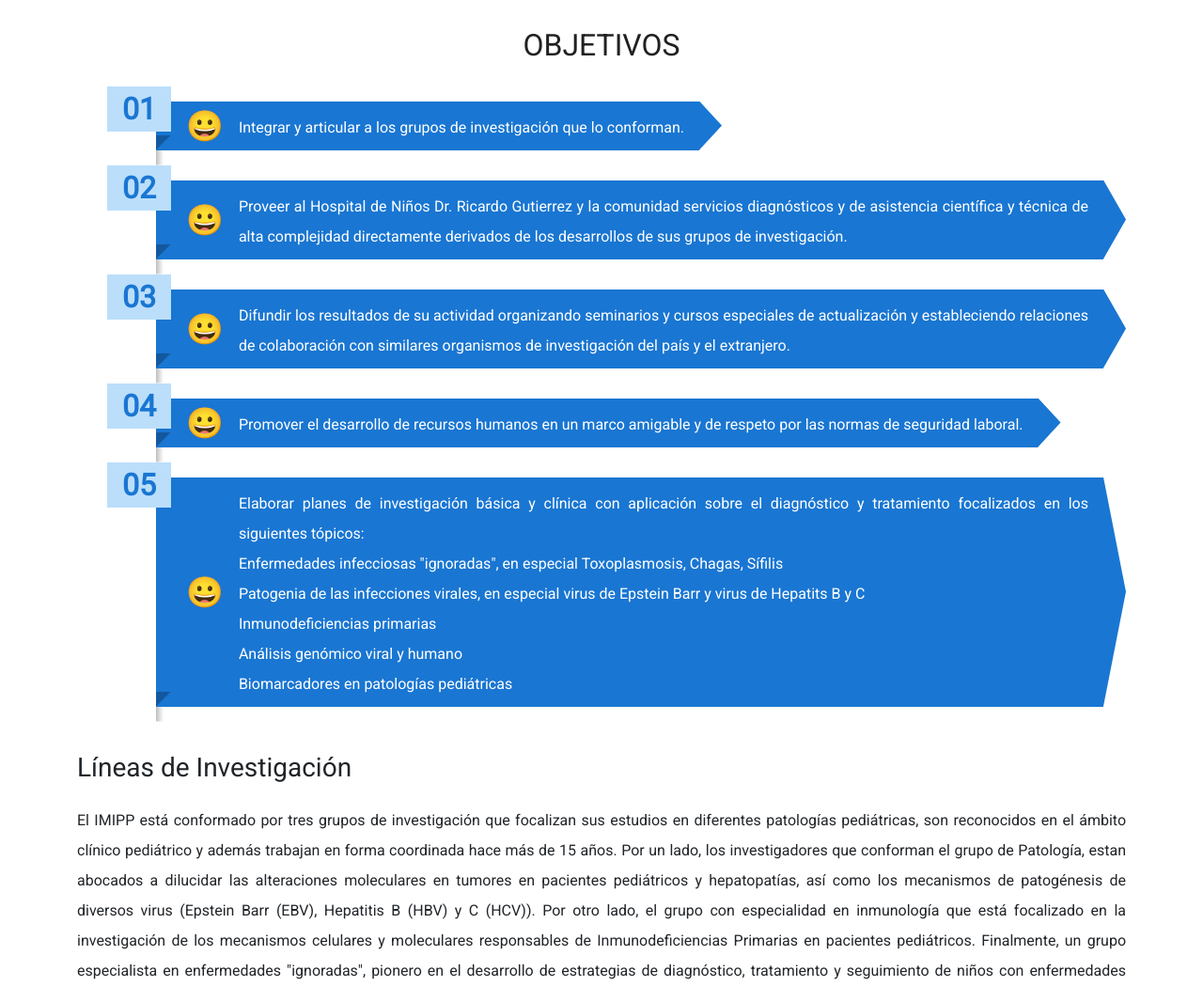
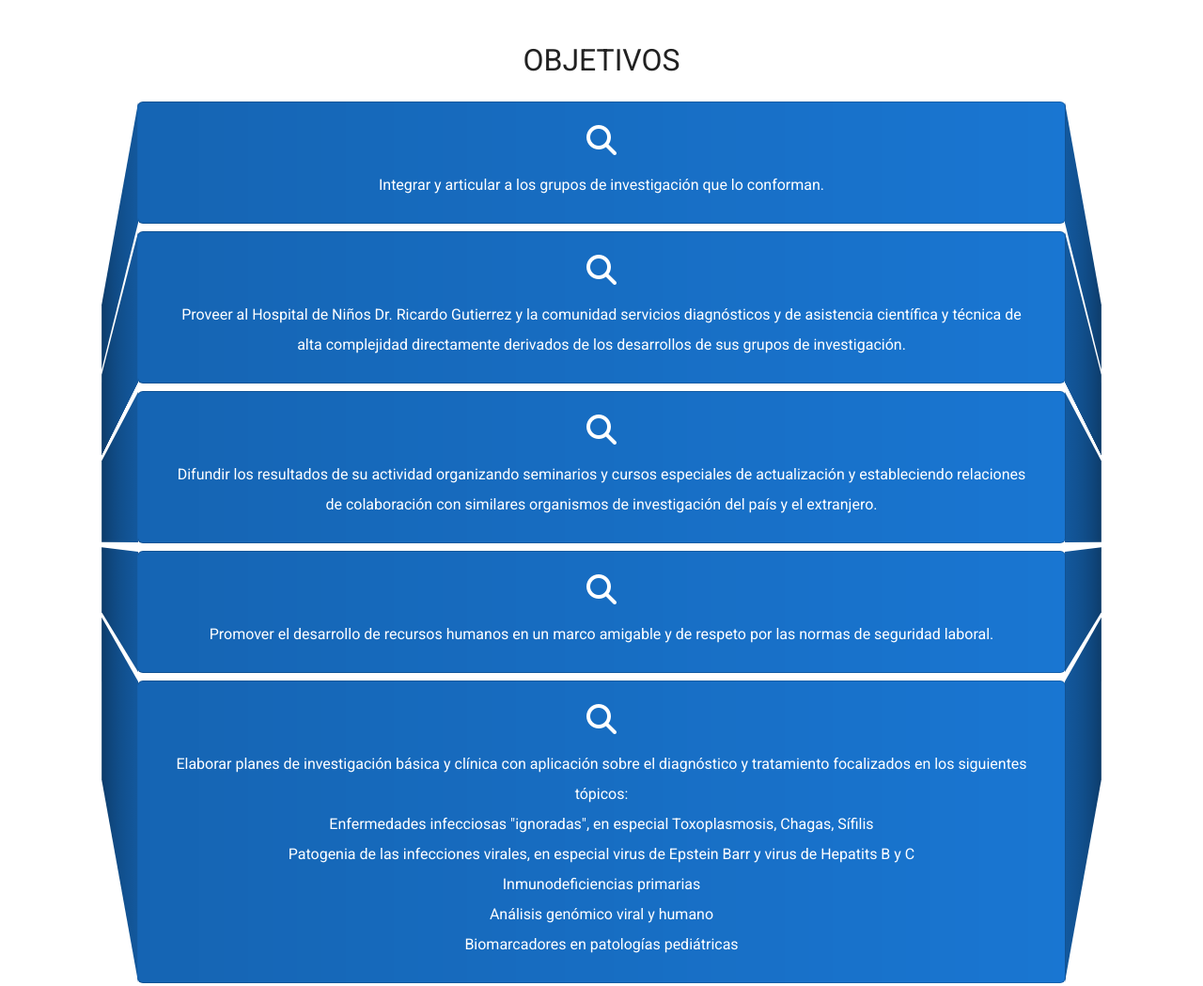
Before and after one commit to JuanPaladea/ProyectoIMIPP, a plain HTML site: page index.html in a window 1280 px wide. Shown: the part 1682-2731 px from the top of the page at 94% size. Drawn offline with nearby package versions, Linux system fonts and the light colour scheme.

Commit message:
objetivos

```diff
--- a/index.html
+++ b/index.html
@@ -78,7 +78,7 @@
         </section>
         <section class="el-imipp my-3 container">
             <div class="row">
-                <div class="col-12 col-lg-6 el-imipp-texto">
+                <div class="col-12 col-lg-6 el-imipp-texto pb-3">
                     <h3 class="subrayar fw-bold">EL IMIPP</h3>
                     <p>El <span class="resaltar">Instituto Multidisciplinario de Investigaciones en Patologías Pediátricas (IMIPP)</span> es una <span class="subrayar">unidad ejecutora</span> del <span class="resaltar">Consejo Nacional de Investigaciones Científicas y Técnicas (CONICET)</span> creado el 14/7/2015 en el marco del convenio entre el CONICET y el Ministerio de Salud del Gobierno de la Ciudad de Buenos Aires. La primera Directora del IMIPP es la Dra. María Victoria Preciado desde 28/12/2017.<br>El IMIPP funciona junto con la <span class="subrayar">División Patología</span>, el <span class="subrayar">Laboratorio de Parasitología y Chagas</span> y el <span class="subrayar">Servicio de Inmunología</span>, todos ellos en el edificio del Pabellón Q del <span class="resaltar">Hospital de Niños “Dr. Ricardo Gutiérrez”</span> (HNRG) en de la Ciudad de Buenos Aires.</p>
                     <h3>MISIÓN</h3>
@@ -111,34 +111,62 @@
                 </div>
                 <div class="row">
                     <div class="col-12 pb-3">
-                        <ol class="olcards">
+                        <ul class="objetivos-lista">
+                            <li class="card">
+                                <div class="icon"><i class="fa-solid fa-magnifying-glass"></i></div>
+                                <div class="content"><p>Integrar y articular a los grupos de investigación que lo conforman.</p></div>
+                            </li>
+                            <li class="card">
+                                <div class="icon"><i class="fa-solid fa-magnifying-glass"></i></div>
+                                <div class="content"><p>Proveer al Hospital de Niños Dr. Ricardo Gutierrez y la comunidad servicios diagnósticos y de asistencia científica y técnica de alta complejidad directamente derivados de los desarrollos de sus grupos de investigación.</p></div>
+                            </li>
+                            <li class="card">
+                                <div class="icon"><i class="fa-solid fa-magnifying-glass"></i></div>
+                                 <div class="content"><p>Difundir los resultados de su actividad organizando seminarios y cursos especiales de actualización y estableciendo relaciones de colaboración con similares organismos de investigación del país y el extranjero.</p></div>
+                            </li>
+                            <li class="card">
+                                <div class="icon"><i class="fa-solid fa-magnifying-glass"></i></div>
+                                <div class="content"><p>Promover el desarrollo de recursos humanos en un marco amigable y de respeto por las normas de seguridad laboral.</p></div>
+                            </li>
+                            <li class="card">
+                                <div class="icon"><i class="fa-solid fa-magnifying-glass"></i></div>
+                                <div class="content"><p>Elaborar planes de investigación básica y clínica con aplicación sobre el diagnóstico y tratamiento focalizados en los siguientes tópicos: <br>
+                                Enfermedades infecciosas "ignoradas", en especial Toxoplasmosis, Chagas, Sífilis <br>
+                                Patogenia de las infecciones virales, en especial virus de Epstein Barr y virus de Hepatits B y C <br>
+                                Inmunodeficiencias primarias <br>
+                                Análisis genómico viral y humano <br>
+                                Biomarcadores en patologías pediátricas
+                        </p></div>
+                            </li>
+                          </ul>
+                        <!-- <ol class="olcards">
                             <li>
                                 <div class="content">
-                                    <div class="icon">😀</div>
+                                    <div class="icon"></div>
                                     <div class="text">Integrar y articular a los grupos de investigación que lo conforman.</div>
                                 </div>
                             </li>
                             <li>
                                 <div class="content">
-                                    <div class="icon">😀</div>
+                                    <div class="icon"></div>
                                     <div class="text">Proveer al Hospital de Niños Dr. Ricardo Gutierrez y la comunidad servicios diagnósticos y de asistencia científica y técnica de alta complejidad directamente derivados de los desarrollos de sus grupos de investigación.</div>
                                 </div>
                             </li>
                             <li>
                                 <div class="content">
-                                    <div class="icon">😀</div>
+                                    <div class="icon"></div>
                                     <div class="text">Difundir los resultados de su actividad organizando seminarios y cursos especiales de actualización y estableciendo relaciones de colaboración con similares organismos de investigación del país y el extranjero.</div>
                                 </div>
                             </li>
                             <li>
                                 <div class="content">
-                                    <div class="icon">😀</div>
+                                    <div class="icon"></div>
                                     <div class="text">Promover el desarrollo de recursos humanos en un marco amigable y de respeto por las normas de seguridad laboral.</div>
                                 </div>
                             </li>
                             <li>
                                 <div class="content">
-                                    <div class="icon">😀</div>
+                                    <div class="icon"></div>
                                     <div class="text"><p>Elaborar planes de investigación básica y clínica con aplicación sobre el diagnóstico y tratamiento focalizados en los siguientes tópicos: <br>
                                             Enfermedades infecciosas "ignoradas", en especial Toxoplasmosis, Chagas, Sífilis <br>
                                             Patogenia de las infecciones virales, en especial virus de Epstein Barr y virus de Hepatits B y C <br>
@@ -148,7 +176,7 @@
                                     </p>
                                 </div>
                             </li>
-                        </ol>
+                        </ol> -->
                     </div>
                 </div>
             </div>
--- a/sass/_main-index.scss
+++ b/sass/_main-index.scss
@@ -22,91 +22,69 @@
         font-size: 2rem;
         color: $--dark-text-color;
     }
-    .olcards {
+    ul {
+        overflow: hidden;
+        margin-inline: auto;
+        padding-inline: clamp(1rem, 5vw, 4rem);
         list-style: none;
-        counter-reset: cardCount;
-        font-family: sans-serif;
-        display: flex;
-        flex-direction: column;
-        --cardsGap: 1rem;
-        gap: var(--cardsGap);
-        padding-bottom: var(--cardsGap);
-        z-index: 1;
-        li {
-            counter-increment: cardCount;
-            display: flex;
+        perspective: 1000px;
+        display: grid;
+        row-gap: 0.5rem;
+        li.card {
+            text-align: center;
+            position: relative;
+            padding-block: 1.5rem;
+            padding-inline: 2rem;
+            background-color: $--dark-primary-color;
+            background-image: linear-gradient(to right, rgb(0 0 0 / .15), transparent);
+            transform-style: preserve-3d;
             color: $--light-text-color;
-            --labelOffset: 1rem;
-            --arrowClipSize: 1.5rem;
-            margin-top: var(--labelOffset);
-            &::before {
-                content: counter(cardCount, decimal-leading-zero);
-                background: $--light-primary-color;
-                color: $--dark-primary-color;
-                font-size: 2em;
+            display: grid;
+            grid-template: 'icon' 'title' 'content';
+            row-gap: 0.5rem;
+            column-gap: 2rem;
+            &:before {
+                --side-rotate: 60deg;
+                content: "";
+                position: absolute;
+                top: 0;
+                height: 100%;
+                width: 100%;
+                transform-origin: calc(50% - (50% * var(--ry))) 50%  ;
+                transform: rotateY(calc(var(--side-rotate) * var(--ry)));
+                background-color: inherit;
+                background-image: linear-gradient(calc(90deg * var(--ry)), rgb(0 0 0 / .25), rgb(0 0 0 / .5));
+                --ry: -1; right: 100%;
+            }
+            &:after {
+                --side-rotate: 60deg;
+                content: "";
+                position: absolute;
+                top: 0;
+                height: 100%;
+                width: 100%;
+                transform-origin: calc(50% - (50% * var(--ry))) 50%  ;
+                transform: rotateY(calc(var(--side-rotate) * var(--ry)));
+                background-color: inherit;
+                background-image: linear-gradient(calc(90deg * var(--ry)), rgb(0 0 0 / .25), rgb(0 0 0 / .5));
+                --ry: 1; left: 100%;
+            }
+            .icon {
+                grid-area: icon;
+                display: grid;
+                place-items: center;
+                i {
+                    font-size: 2rem;
+                }
+            }
+            .title {
+                grid-area: title;
+                font-size: 1.25rem;
                 font-weight: 700;
-                transform: translateY(calc(-1 * var(--labelOffset)));
-                margin-right: calc(-1 * var(--labelOffset));
-                z-index: 1;
-                display: flex;
-                justify-content: center;
-                align-items: center;
-                padding-inline: 0.5em;
-                height: 3rem;
+                text-align: center;
             }
             .content {
-                background-color: $--dark-primary-color;
-                --inlinePadding: 1em;
-                --boxPadding: 0.5em;
-                display: grid;
-                padding: var(--boxPadding) calc(var(--inlinePadding) + var(--arrowClipSize))
-                var(--boxPadding) calc(var(--inlinePadding) + var(--labelOffset));
-                grid-template-areas:
-                "icon title"
-                "icon text";
-                gap: 0.25em 1em;
-                clip-path: polygon(
-                0 0,
-                calc(100% - var(--arrowClipSize)) 0,
-                100% 50%,
-                calc(100% - var(--arrowClipSize)) 100%,
-                calc(100% - var(--arrowClipSize)) calc(100% + var(--cardsGap)),
-                0 calc(100% + var(--cardsGap))
-                );
-                position: relative;
-                .icon {
-                    grid-area: icon;
-                    align-self: center;
-                    font-size: 2em;
-                }
-                .title {
-                    grid-area: title;
-                    font-size: 1.25em;
-                    /* font-weight: 700; */
-                }
-                .text {
-                    grid-area: text;
-                }
-                &::before {
-                    content: "";
-                    position: absolute;
-                    width: var(--labelOffset);
-                    height: var(--labelOffset);
-                    background: $--dark-primary-color;
-                    left: 0;
-                    bottom: 0;
-                    clip-path: polygon(0 0, 100% 0, 0 100%);
-                    filter: brightness(0.75);
-                }
-                &::after {
-                    content: "";
-                    position: absolute;
-                    height: var(--cardsGap);
-                    width: var(--cardsGap);
-                    background: linear-gradient(to right, rgba(0, 0, 0, 0.25), transparent 50%);
-                    left: 0;
-                    top: 100%;
-                }
+                grid-area: content;
             }
         }
     }
```
Also changed, not shown: css/styles.css, 1 other file.
